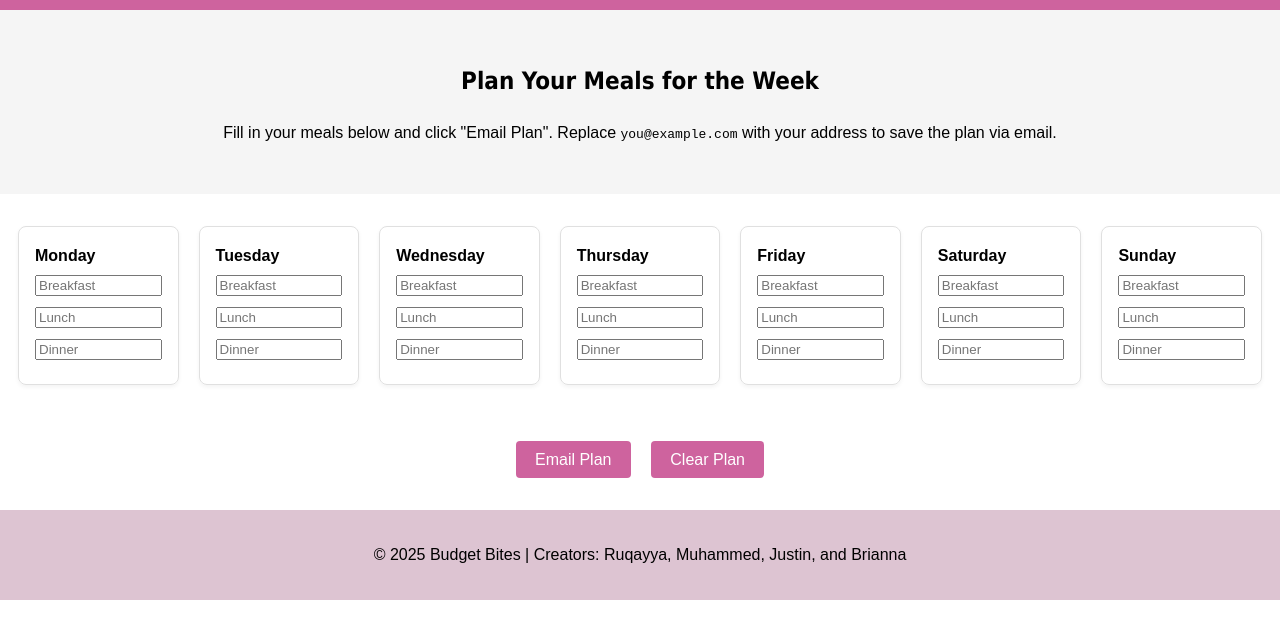
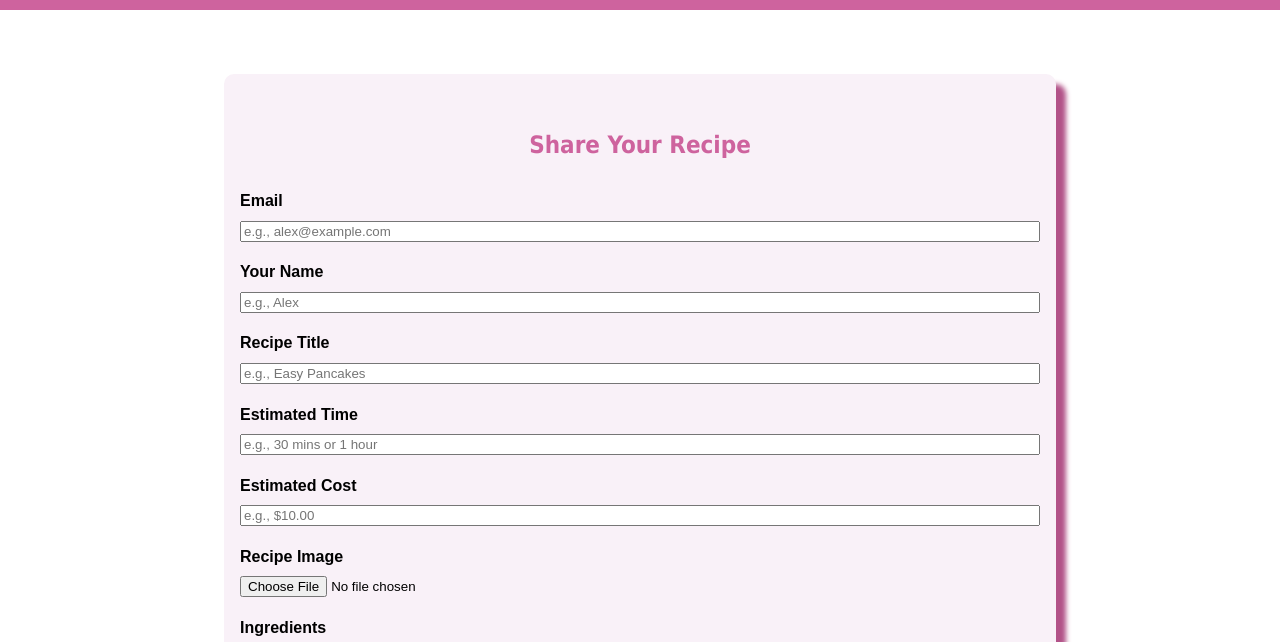
Before and after one commit to ruqayyafn/budget-bites, a plain HTML site: page meal-planner.html in a window 1280 px wide. Shown: the part 158-800 px from the top of the page. Drawn offline with Linux system fonts and the light colour scheme.

Commit message:
form validation to upload

```diff
--- /dev/null
+++ b/js/upload.js
@@ -0,0 +1,72 @@
+function checkRecipeForm() {
+    const email = document.getElementById("user-email");
+    const name = document.getElementById("user-name");
+    const title = document.getElementById("recipe-title");
+    const time = document.getElementById("estimated-time");
+    const cost = document.getElementById("estimated-cost");
+    const image = document.getElementById("recipe-image");
+    const ingredients = document.getElementById("ingredients");
+    const instructions = document.getElementById("instructions");
+    const formErrors = document.getElementById("form-errors");
+
+    formErrors.classList.remove("hide");
+    [email, name, title, time, cost, image, ingredients, instructions]
+      .forEach(input => input.classList.remove("error"));
+
+    let errors = [];
+
+    if (!email.value.match(/^[a-zA-Z0-9._-]+@[a-zA-Z0-9.-]+\.[a-zA-Z]{2,5}$/)) {
+      errors.push("Invalid or missing email address.");
+      email.classList.add("error");
+    }
+
+    if (name.value.trim().length < 2) {
+      errors.push("Please enter your name.");
+      name.classList.add("error");
+    }
+
+    if (title.value.trim().length < 2) {
+      errors.push("Recipe title is required.");
+      title.classList.add("error");
+    }
+
+    if (!time.value.match(/^\d+\s*(mins?|hours?)$/)) {
+      errors.push("Enter estimated time like '30 mins' or '2 hours'.");
+      time.classList.add("error");
+    }
+
+    if (!cost.value.match(/^\$\d+(\.\d{2})?$/)) {
+      errors.push("Enter estimated cost like '$10.00'.");
+      cost.classList.add("error");
+    }
+
+    if (image.files.length === 0) {
+      errors.push("Please upload an image.");
+      image.classList.add("error");
+    }
+
+    if (ingredients.value.trim().length < 1) {
+      errors.push("Add at least one ingredient.");
+      ingredients.classList.add("error");
+    }
+
+    if (instructions.value.trim().length < 1) {
+      errors.push("Add step-by-step instructions.");
+      instructions.classList.add("error");
+    }
+
+    if (errors.length > 0) {
+      formErrors.innerHTML = "<ul><li>" + errors.join("</li><li>") + "</li></ul>";
+      return false;
+    } else {
+      formErrors.classList.add("hide");
+      formErrors.innerHTML = "";
+      return true;
+    }
+  }
+
+  document.querySelector(".submit-button").addEventListener("click", function(event) {
+    if (!checkRecipeForm()) {
+      event.preventDefault();
+    }
+  });
--- a/meal-planner.html
+++ b/meal-planner.html
@@ -1,13 +1,14 @@
 <!DOCTYPE html>
 <html lang="en">
+
 <head>
   <meta charset="UTF-8">
-  <meta name="viewport" content="width=device-width, initial-scale=1">
-  <title>Budget Bites | Meal Planner</title>
+  <meta name="viewport" content="width=device-width, initial-scale=1.0">
+  <title>Budget Bites | Upload Recipe</title>
   <link rel="stylesheet" href="css/style.css">
 </head>
+
 <body>
-
   <header>
     <a href="index.html" class="logo">
       <h1>Budget Bites</h1>
@@ -26,140 +27,55 @@
   </header>
 
   <main>
-    <section class="hero">
-      <h2>Plan Your Meals for the Week</h2>
-      <p>Fill in your meals below and click "Email Plan". Replace <code>you@example.com</code> with your address to save the plan via email.</p>
+    <section class="shadow-spacing">
+      <section class="form-wrapper">
+        <h2>Share Your Recipe</h2>
+        <form action="#" method="post" enctype="multipart/form-data">
+          <div class="form-field">
+            <label for="user-email">Email</label>
+            <input type="email" id="user-email" name="user-email" placeholder="e.g., alex@example.com">
+          </div>
+          <div class="form-field">
+            <label for="user-name">Your Name</label>
+            <input type="text" id="user-name" name="user-name" placeholder="e.g., Alex">
+          </div>
+          <div class="form-field">
+            <label for="recipe-title">Recipe Title</label>
+            <input type="text" id="recipe-title" name="recipe-title" placeholder="e.g., Easy Pancakes">
+          </div>
+          <div class="form-field">
+            <label for="estimated-time">Estimated Time</label>
+            <input type="text" id="estimated-time" name="estimated-time" placeholder="e.g., 30 mins or 1 hour">
+          </div>
+          <div class="form-field">
+            <label for="estimated-cost">Estimated Cost</label>
+            <input type="text" id="estimated-cost" name="estimated-cost" placeholder="e.g., $10.00">
+          </div>
+          <div class="form-field">
+            <label for="recipe-image">Recipe Image</label>
+            <input type="file" id="recipe-image" name="recipe-image" accept="image/*">
+          </div>
+          <div class="form-field">
+            <label for="ingredients">Ingredients</label>
+            <textarea id="ingredients" name="ingredients" rows="4" placeholder="Ingredients (one per line)"></textarea>
+          </div>
+          <div class="form-field">
+            <label for="instructions">Instructions</label>
+            <textarea id="instructions" name="instructions" rows="5" placeholder="Step-by-step instructions"></textarea>
+          </div>
+          <div id="form-errors" class="hide"></div>
+          <div class="form-field">
+            <button type="submit" class="submit-button">Upload Recipe</button>
+          </div>
+        </form>
+      </section>
     </section>
-
-    <form class="planner-form"
-          action="#"
-          method="post"
-          enctype="text/plain">
-
-      <div class="planner-grid">
-
-        <fieldset class="day">
-          <label class="day-label">Monday</label>
-          <input id="monday-breakfast"
-                 name="monday-breakfast"
-                 type="text"
-                 placeholder="Breakfast">
-          <input id="monday-lunch"
-                 name="monday-lunch"
-                 type="text"
-                 placeholder="Lunch">
-          <input id="monday-dinner"
-                 name="monday-dinner"
-                 type="text"
-                 placeholder="Dinner">
-        </fieldset>
-
-        <fieldset class="day">
-          <label class="day-label">Tuesday</label>
-          <input id="tuesday-breakfast"
-                 name="tuesday-breakfast"
-                 type="text"
-                 placeholder="Breakfast">
-          <input id="tuesday-lunch"
-                 name="tuesday-lunch"
-                 type="text"
-                 placeholder="Lunch">
-          <input id="tuesday-dinner"
-                 name="tuesday-dinner"
-                 type="text"
-                 placeholder="Dinner">
-        </fieldset>
-
-        <fieldset class="day">
-          <label class="day-label">Wednesday</label>
-          <input id="wednesday-breakfast"
-                 name="wednesday-breakfast"
-                 type="text"
-                 placeholder="Breakfast">
-          <input id="wednesday-lunch"
-                 name="wednesday-lunch"
-                 type="text"
-                 placeholder="Lunch">
-          <input id="wednesday-dinner"
-                 name="wednesday-dinner"
-                 type="text"
-                 placeholder="Dinner">
-        </fieldset>
-
-        <fieldset class="day">
-          <label class="day-label">Thursday</label>
-          <input id="thursday-breakfast"
-                 name="thursday-breakfast"
-                 type="text"
-                 placeholder="Breakfast">
-          <input id="thursday-lunch"
-                 name="thursday-lunch"
-                 type="text"
-                 placeholder="Lunch">
-          <input id="thursday-dinner"
-                 name="thursday-dinner"
-                 type="text"
-                 placeholder="Dinner">
-        </fieldset>
-
-        <fieldset class="day">
-          <label class="day-label">Friday</label>
-          <input id="friday-breakfast"
-                 name="friday-breakfast"
-                 type="text"
-                 placeholder="Breakfast">
-          <input id="friday-lunch"
-                 name="friday-lunch"
-                 type="text"
-                 placeholder="Lunch">
-          <input id="friday-dinner"
-                 name="friday-dinner"
-                 type="text"
-                 placeholder="Dinner">
-        </fieldset>
-
-        <fieldset class="day">
-          <label class="day-label">Saturday</label>
-          <input id="saturday-breakfast"
-                 name="saturday-breakfast"
-                 type="text"
-                 placeholder="Breakfast">
-          <input id="saturday-lunch"
-                 name="saturday-lunch"
-                 type="text"
-                 placeholder="Lunch">
-          <input id="saturday-dinner"
-                 name="saturday-dinner"
-                 type="text"
-                 placeholder="Dinner">
-        </fieldset>
-
-        <fieldset class="day">
-          <label class="day-label">Sunday</label>
-          <input id="sunday-breakfast"
-                 name="sunday-breakfast"
-                 type="text"
-                 placeholder="Breakfast">
-          <input id="sunday-lunch"
-                 name="sunday-lunch"
-                 type="text"
-                 placeholder="Lunch">
-          <input id="sunday-dinner"
-                 name="sunday-dinner"
-                 type="text"
-                 placeholder="Dinner">
-        </fieldset>
-      </div>
-
-      <div class="controls">
-        <input type="submit" value="Email Plan">
-        <input type="reset" value="Clear Plan">
-      </div>
-    </form>
   </main>
 
   <footer>
     <p>&copy; 2025 Budget Bites | Creators: Ruqayya, Muhammed, Justin, and Brianna</p>
   </footer>
+
+  <script src="js/upload.js"></script>
 </body>
 </html>
```
